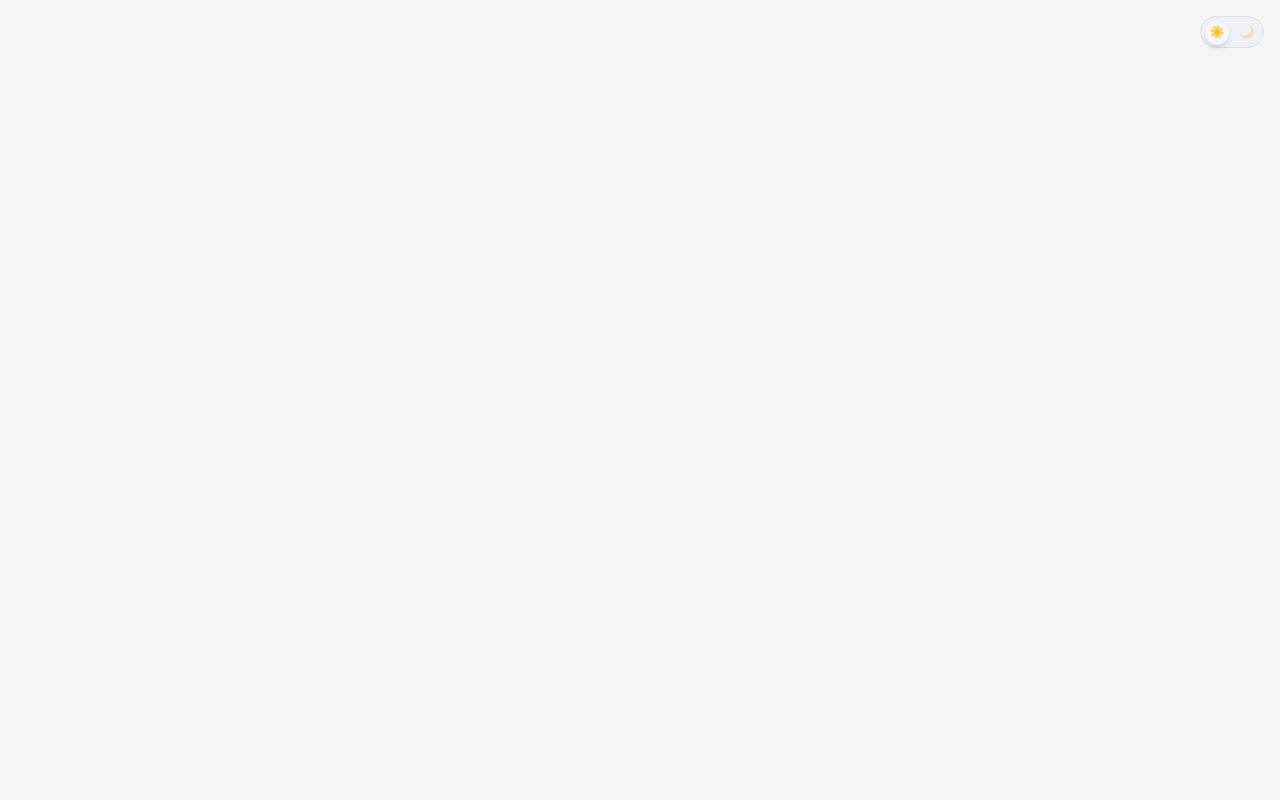
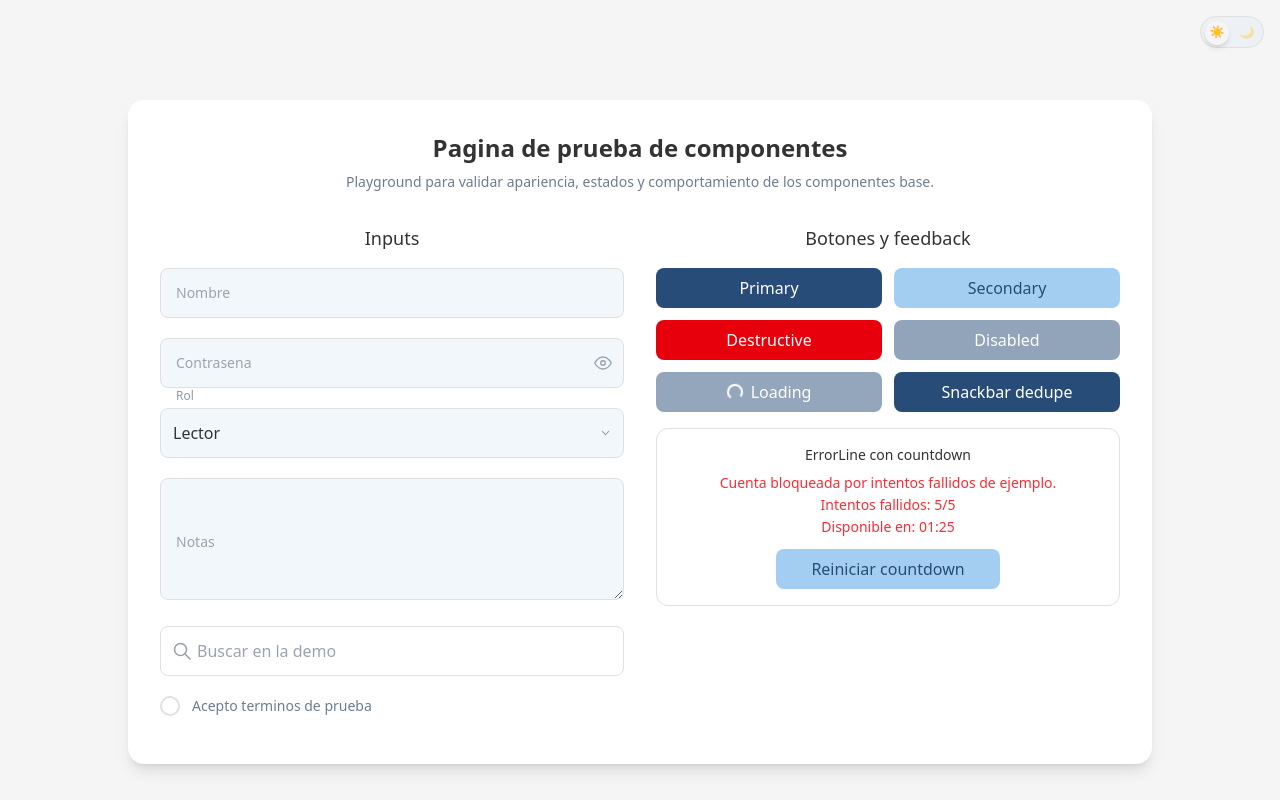
Before and after one commit to DaniRico987/inkora, a React (Vite) app in the folder client/: page /components-test in a window 1280 px wide. Before the commit this address had no page. Built offline with nearby package versions, Linux system fonts and the light colour scheme.

Commit message:
feat: Add ComponentsTestPage for UI component testing and validation

```diff
--- a/client/src/App.tsx
+++ b/client/src/App.tsx
@@ -4,6 +4,7 @@ import { Toggle } from './Components/Toggle';
 import { useTheme } from './theme/useTheme';
 import { ForgotPasswordPage } from './pages/ForgotPasswordPage';
 import { ResetPasswordPage } from './pages/ResetPasswordPage';
+import { ComponentsTestPage } from './pages/ComponentsTestPage';
 import { SnackbarProvider } from './Components/SnackbarProvider';
 
 function App() {
@@ -29,6 +30,7 @@ function App() {
                 path="/reset-password/:token"
                 element={<ResetPasswordPage />}
               />
+              <Route path="/components-test" element={<ComponentsTestPage />} />
               {/* TODO: agregar aquí /login y demás rutas cuando estén listas */}
             </Routes>
           </main>
--- /dev/null
+++ b/client/src/pages/ComponentsTestPage.tsx
@@ -0,0 +1,130 @@
+import { useState } from 'react';
+import { Button } from '../Components/Button';
+import {
+  Checkbox,
+  InputPassword,
+  InputSearch,
+  InputSelect,
+  InputText,
+  InputTextarea,
+} from '../Components/Inputs';
+import { ErrorLine } from '../Components/ErrorLine';
+import { useSnackbar } from '../Components/SnackbarProvider';
+
+export function ComponentsTestPage() {
+  const { info, success, warning, error } = useSnackbar();
+
+  const [name, setName] = useState('');
+  const [password, setPassword] = useState('');
+  const [notes, setNotes] = useState('');
+  const [role, setRole] = useState('lector');
+  const [terms, setTerms] = useState(false);
+  const [search, setSearch] = useState('');
+  const [errorCountdownSeed, setErrorCountdownSeed] = useState(Date.now());
+
+  return (
+    <div className="w-full px-4 py-8">
+      <div className="w-full max-w-5xl mx-auto bg-bg-secondary rounded-2xl shadow-lg p-6 sm:p-8">
+        <h1 className="text-2xl font-semibold text-text mb-2">Pagina de prueba de componentes</h1>
+        <p className="text-sm text-text-muted mb-8">
+          Playground para validar apariencia, estados y comportamiento de los componentes base.
+        </p>
+
+        <div className="grid grid-cols-1 lg:grid-cols-2 gap-8">
+          <section className="space-y-4">
+            <h2 className="text-lg font-medium text-text">Inputs</h2>
+
+            <InputText
+              label="Nombre"
+              value={name}
+              onChange={(e) => setName(e.target.value)}
+            />
+
+            <InputPassword
+              label="Contrasena"
+              value={password}
+              onChange={(e) => setPassword(e.target.value)}
+            />
+
+            <InputSelect
+              label="Rol"
+              value={role}
+              options={[
+                { label: 'Lector', value: 'lector' },
+                { label: 'Autor', value: 'autor' },
+                { label: 'Admin', value: 'admin' },
+              ]}
+              onChange={(e) => setRole(e.target.value)}
+            />
+
+            <InputTextarea
+              label="Notas"
+              value={notes}
+              onChange={(e) => setNotes(e.target.value)}
+              rows={4}
+            />
+
+            <InputSearch
+              value={search}
+              onChange={(e) => setSearch(e.target.value)}
+              placeholder="Buscar en la demo"
+            />
+
+            <Checkbox
+              label="Acepto terminos de prueba"
+              checked={terms}
+              onChange={(e) => setTerms(e.target.checked)}
+            />
+          </section>
+
+          <section className="space-y-4">
+            <h2 className="text-lg font-medium text-text">Botones y feedback</h2>
+
+            <div className="grid grid-cols-1 sm:grid-cols-2 gap-3">
+              <Button variant="primary" onClick={() => info('Boton primary presionado')}>
+                Primary
+              </Button>
+              <Button variant="secondary" onClick={() => success('Accion completada correctamente')}>
+                Secondary
+              </Button>
+              <Button variant="destructive" onClick={() => error('Accion destructiva de ejemplo')}>
+                Destructive
+              </Button>
+              <Button disabled onClick={() => undefined}>
+                Disabled
+              </Button>
+              <Button loading onClick={() => undefined}>
+                Loading
+              </Button>
+              <Button
+                onClick={() => warning('Mensaje repetible', { dedupeKey: 'warning-demo' })}
+              >
+                Snackbar dedupe
+              </Button>
+            </div>
+
+            <div className="mt-4 rounded-xl border border-border p-4 bg-bg-card/30">
+              <h3 className="text-sm font-medium text-text mb-2">ErrorLine con countdown</h3>
+              <ErrorLine
+                title="Cuenta bloqueada por intentos fallidos de ejemplo."
+                failedAttempts={{ current: 5, max: 5 }}
+                countdown={{ expiresAtMs: errorCountdownSeed + 90000 }}
+                countdownLabel="Disponible en:"
+                onExpire={() => success('La cuenta regresiva llego a cero')}
+              />
+              <div className="mt-3">
+                <Button
+                  variant="secondary"
+                  size="14rem"
+                  onClick={() => setErrorCountdownSeed(Date.now())}
+                >
+                  Reiniciar countdown
+                </Button>
+              </div>
+            </div>
+          </section>
+        </div>
+      </div>
+    </div>
+  );
+}
```
